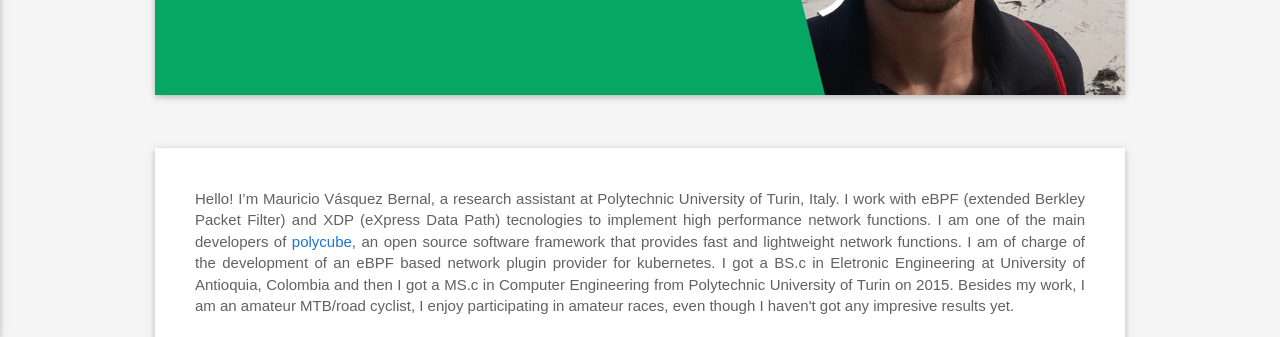
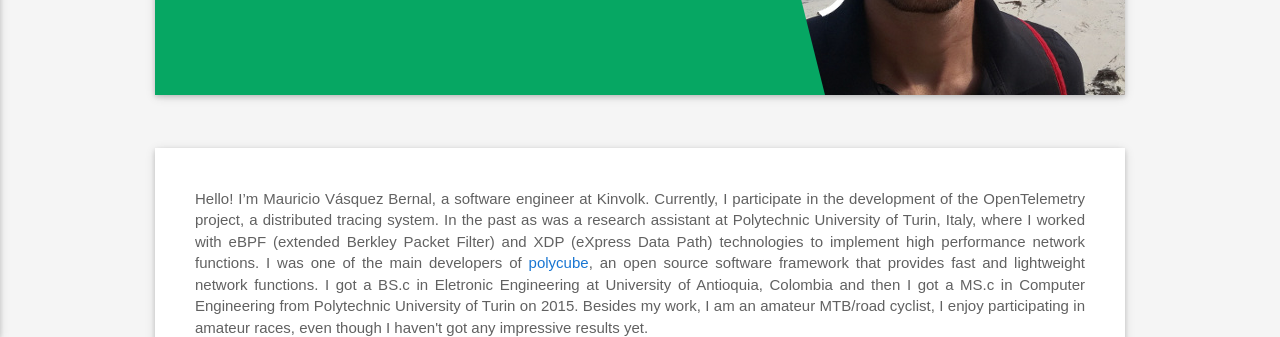
Before and after one commit to mauriciovasquezbernal/mauriciovasquezbernal.github.io, a plain HTML site: page index.html in a window 1280 px wide. Shown: the part 463-800 px from the top of the page. Drawn offline with Linux system fonts and the light colour scheme; some packages are replaced by stand-ins of ours; a web font is replaced by a local one.

Commit message:
update bio

```diff
--- a/index.html
+++ b/index.html
@@ -214,19 +214,21 @@
                     <div class="card-content">
                         <!-- ABOUT PARAGRAPH -->
                         <p>
-                            Hello! I’m Mauricio Vásquez Bernal, a research assistant at Polytechnic University of Turin, Italy.
-                            I work with eBPF (extended Berkley Packet Filter) and XDP (eXpress Data Path) tecnologies
+                            Hello! I’m Mauricio Vásquez Bernal, a software engineer at Kinvolk.
+                            Currently, I participate in the development of the OpenTelemetry project, a distributed tracing system.
+
+                            In the past as was a research assistant at Polytechnic University of Turin, Italy, where I worked
+                            with eBPF (extended Berkley Packet Filter) and XDP (eXpress Data Path) technologies
                             to implement high performance network functions.
 
-                            I am one of the main developers of <a href="#polycube">polycube</a>, an open source software framework that provides fast
-                            and lightweight network functions.  I am of charge of the development of an eBPF based network plugin
-                            provider for kubernetes.
+                            I was one of the main developers of <a href="#polycube">polycube</a>, an open source software framework that provides fast
+                            and lightweight network functions.
 
                             I got a BS.c in Eletronic Engineering at University of Antioquia, Colombia and then I got a MS.c
                             in Computer Engineering from Polytechnic University of Turin on 2015.
 
                             Besides my work, I am an amateur MTB/road cyclist, I enjoy participating in amateur races, even though
-                            I haven't got any impresive results yet.
+                            I haven't got any impressive results yet.
                         </p>
                     </div>
 
```
